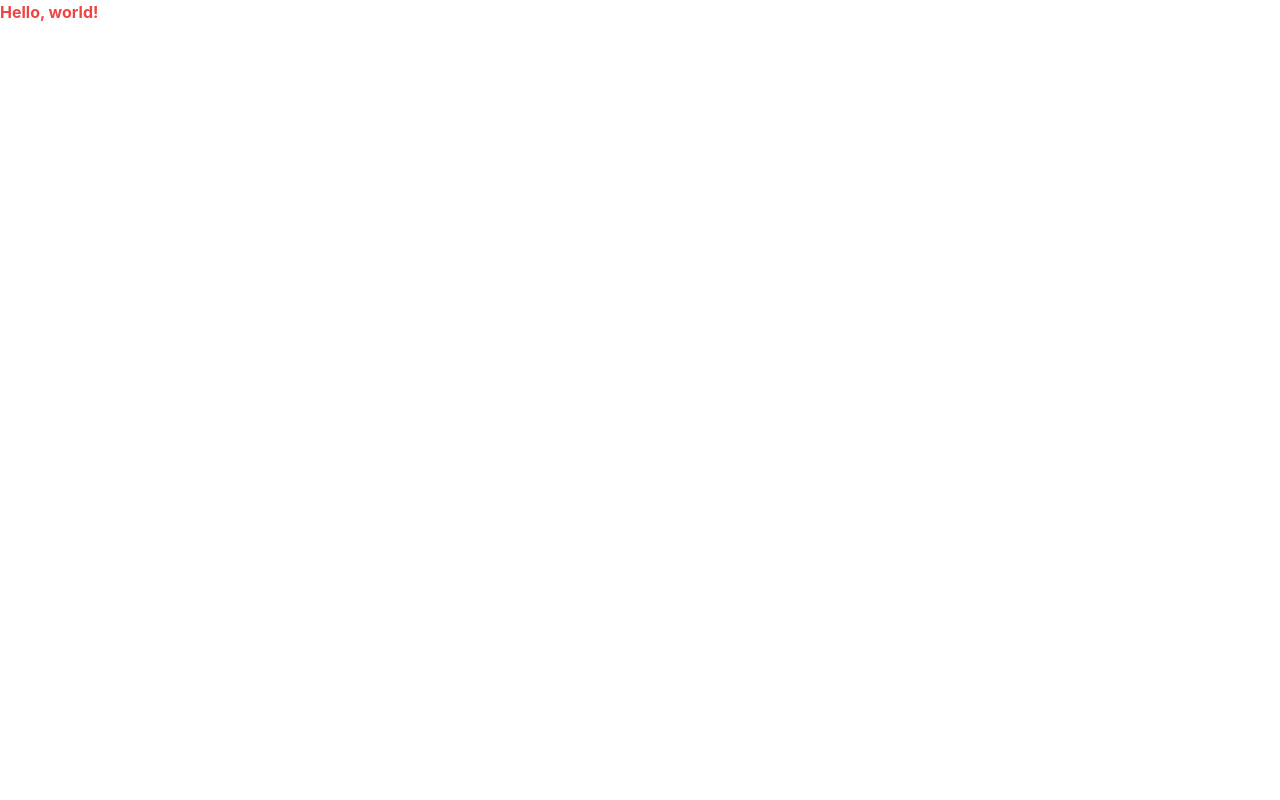
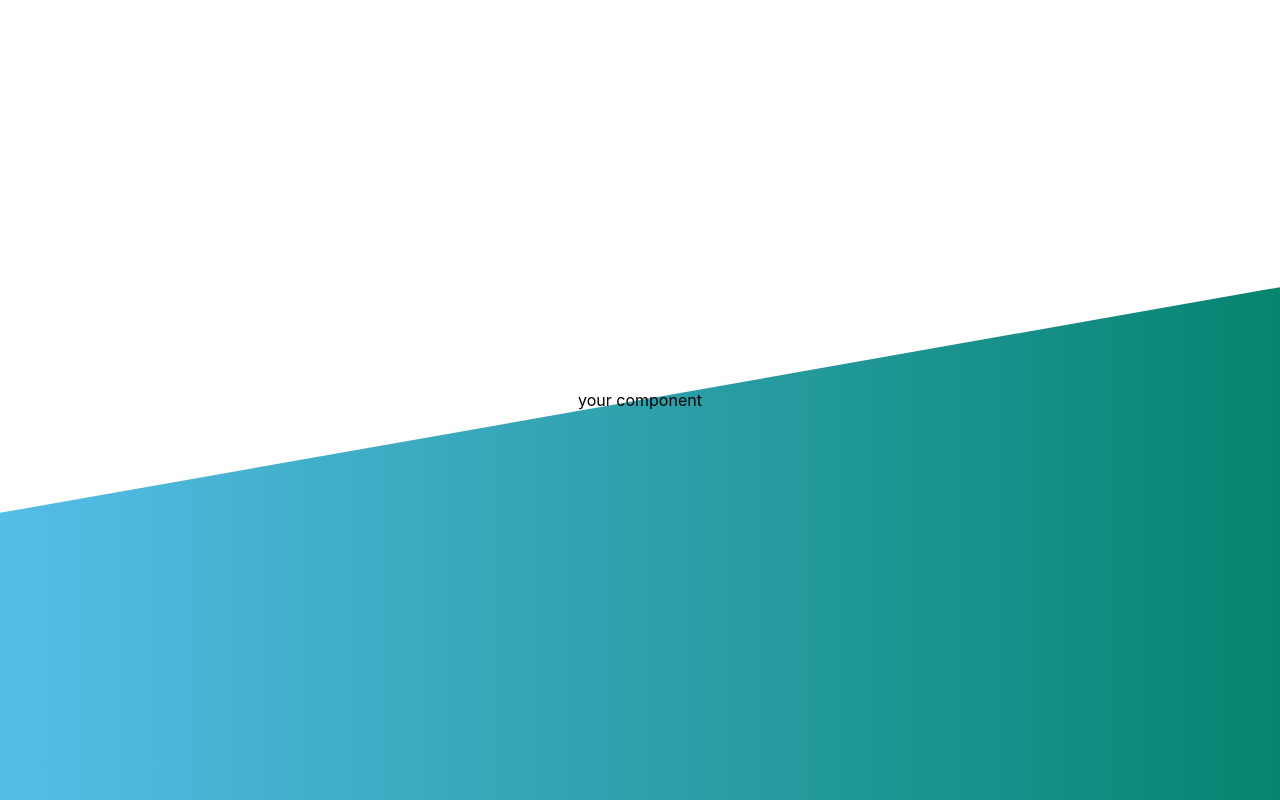
Before and after one commit to fall-Quera-front-end-bootcamp/Group-4, a React (Create React App) app: page / in a window 1280 px wide. Built offline with nearby package versions, Linux system fonts and the light colour scheme.

Commit message:
create layout

```diff
--- a/src/App.tsx
+++ b/src/App.tsx
@@ -1,10 +1,14 @@
 import React from 'react';
-import TestComponent from './components/TestComponent';
+
 import './App.css';
-
+import LayoutAuth from './components/layout/auth';
 function App() {
   return (
-    <TestComponent></TestComponent>
+
+     <LayoutAuth>
+    <h1>your component</h1>
+     </LayoutAuth>
+
   );
 }
 
--- /dev/null
+++ b/src/components/layout/auth/index.tsx
@@ -0,0 +1,18 @@
+import './style.css';
+
+interface Iprops extends React.PropsWithChildren{}
+
+const LayoutAuth : React.FC<Iprops> = ({ children }) : JSX.Element => {
+
+return(
+
+    <div className='layout-header'>
+
+    <div className='layout-footer'>
+
+    </div>{children}</div>
+)
+
+}
+
+export default LayoutAuth;
--- /dev/null
+++ b/src/components/layout/auth/style.css
@@ -0,0 +1,18 @@
+.layout-header{
+    display:flex;
+    justify-content: center;
+    align-items: center;
+    height:100vh;
+    background-image:linear-gradient(to right,  #54BEE8,#06846F);
+    z-index: 10;
+    position: relative;
+}
+.layout-footer {
+    position:absolute;
+    background-color:#fff;
+    top:-50%;
+    width:100%;
+    height:100%;
+    transform:skewY(-10deg);
+    z-index: -1;
+}
```
Also changed, not shown: src/containers/container.tsx (deleted), src/pages/page.tsx (deleted), src/services/service.tsx (deleted).
